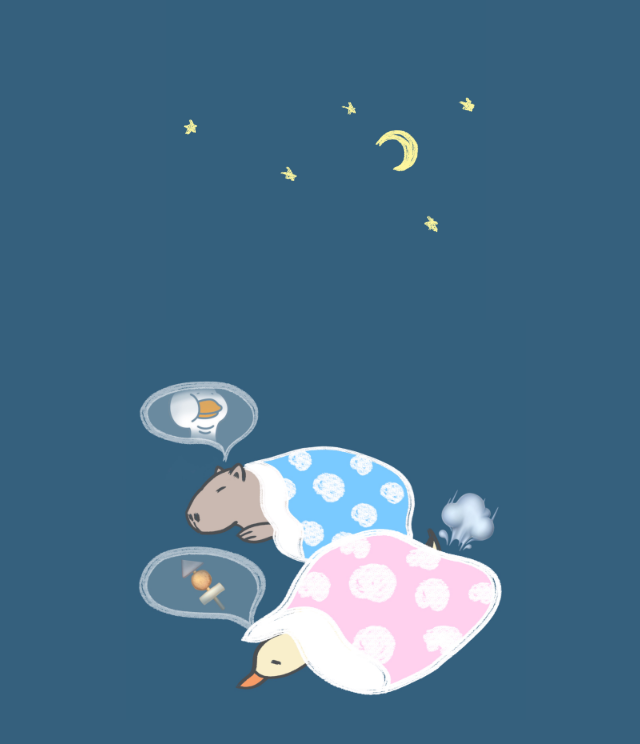
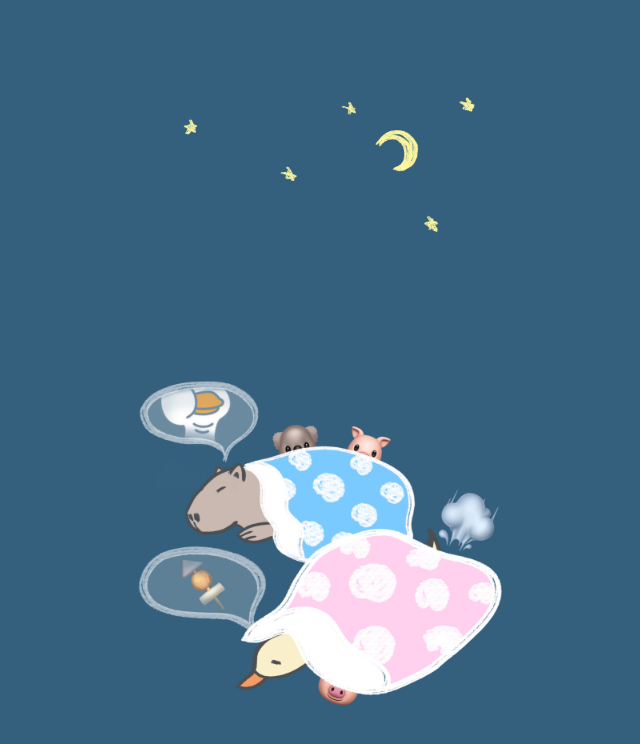
Before and after one commit to tuntunbus/wananxz, a plain HTML site: page index.html in a window 1280 px wide. Shown: the whole page, without its empty margins (314-954 px from the left). Drawn offline with Linux system fonts and the light colour scheme.

Commit message:
update asset

```diff
--- a/index.html
+++ b/index.html
@@ -38,8 +38,8 @@
 				src="1.jpg"
 			/>
 			<img
-				class="image2"
-				src="2.jpg"
+				class="image3"
+				src="3.jpg"
 			/>
 		</div>
 	</body>
--- a/sleep.css
+++ b/sleep.css
@@ -13,7 +13,7 @@ body {
 	transform: translateX(-50%);
 }
 
-.image2 {
+.image3 {
 	width: 50vh;
 	max-width: 90vw;
 	position: absolute;
```
Also changed, not shown: 2.jpg (deleted), 3.jpg (added).
